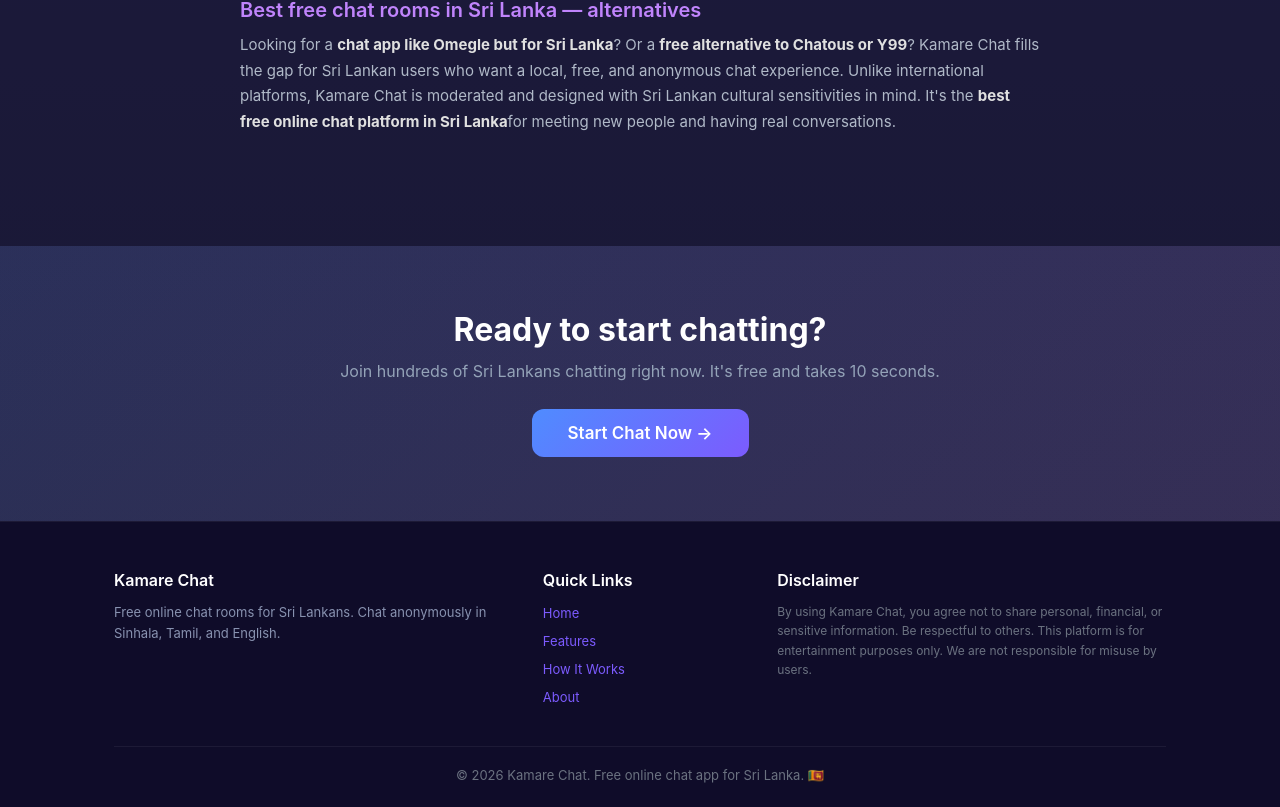
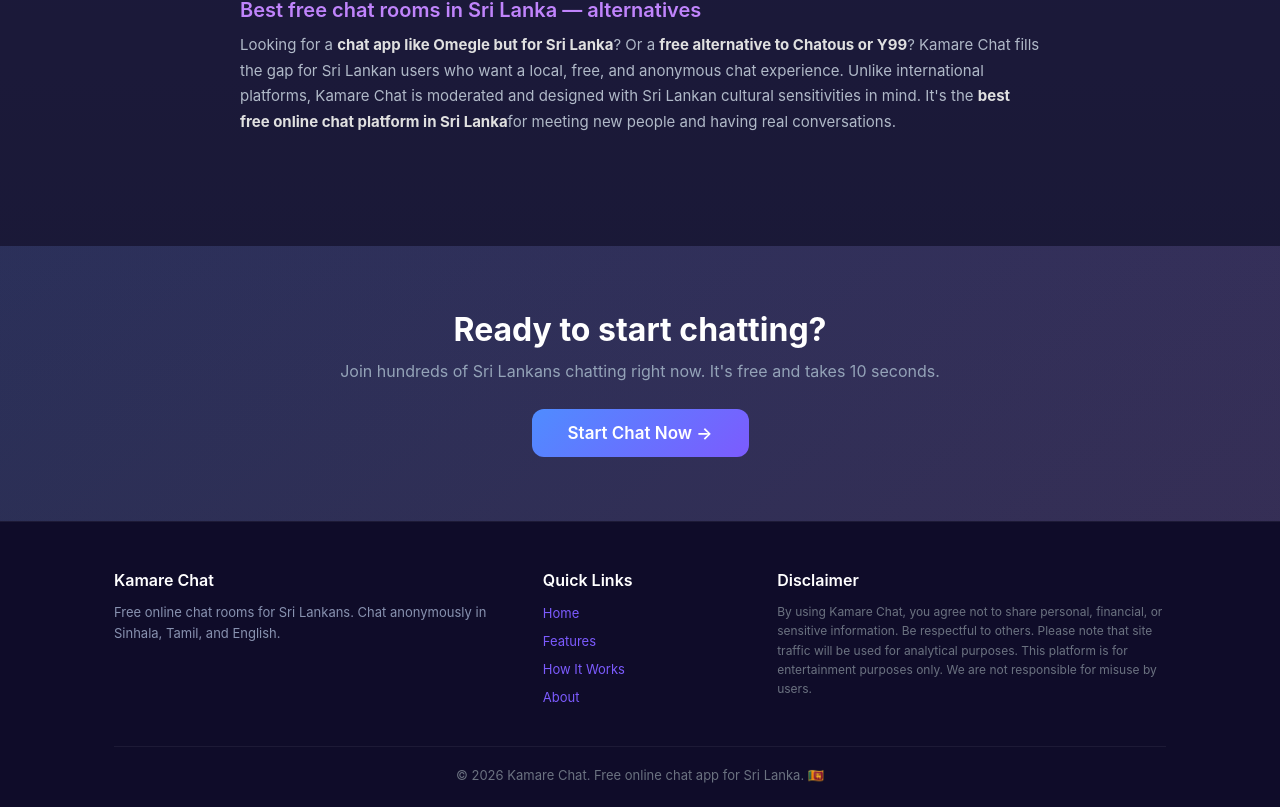
Before and after one commit to dkcngomes/chat-app, a React (Vite) app in the folder frontend/: page / in a window 1280 px wide. Shown: the part 2930-3737 px from the top of the page. Built offline with nearby package versions, Linux system fonts and the light colour scheme; no server answers.

Commit message:
updated disclaimer

```diff
--- a/frontend/src/pages/LoginPage.tsx
+++ b/frontend/src/pages/LoginPage.tsx
@@ -312,8 +312,14 @@
                             <h4>Disclaimer</h4>
                             <p className="footer-disclaimer">
                                 By using Kamare Chat, you agree not to share personal, financial, or sensitive
-                                information. Be respectful to others. This platform is for entertainment
+                                information. Be respectful to others.
+
+                                Please note that site traffic will be used for analytical purposes.
+
+                                This platform is for entertainment
                                 purposes only. We are not responsible for misuse by users.
+
+
                             </p>
                         </div>
                     </div>
```
